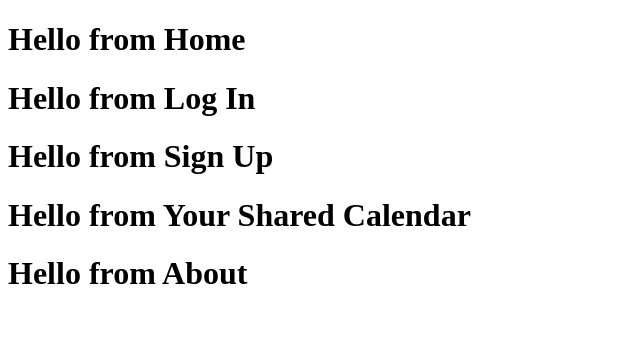
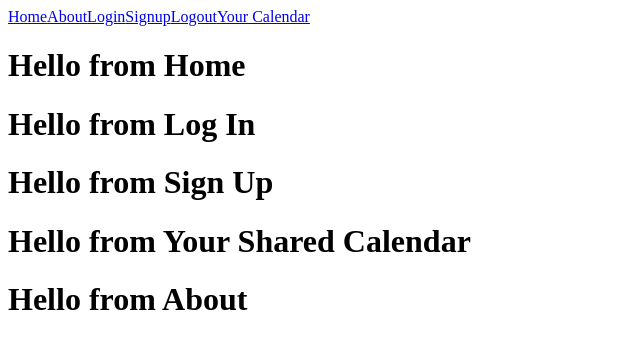
Before and after one commit to jikehara/Group-Calendar-App, a React (Create React App) app in the folder client/: page / in a window 1280 px wide. Shown: the top 348 px of the page, without its empty margins (0-640 px from the left). Built offline with nearby package versions, Linux system fonts and the light colour scheme.

Commit message:
Added some little bits of navigation with NavLink.

```diff
--- a/client/src/App.js
+++ b/client/src/App.js
@@ -5,14 +5,18 @@ import LogIn from './components/authorization/LogIn'
 import SignUp from './components/authorization/SignUp'
 import SharedCalendar from './components/calendar/SharedCalendar'
 import About from './components/About'
+import NavBar from './components/navigation/NavBar'
 
 const App = () =>
+  <BrowserRouter>
     <div>
+      <NavBar />
       <Home />
       <LogIn />
       <SignUp />
       <SharedCalendar />
       <About />
     </div>
+  </BrowserRouter>
 
 export default App
--- /dev/null
+++ b/client/src/components/navigation/NavBar.js
@@ -0,0 +1,23 @@
+import React from 'react'
+// import AppBar from 'material-ui/AppBar'
+// import Typography from 'material-ui/Typography'
+// import Button from 'material-ui/Button'
+import {NavLink} from 'react-router-dom'
+
+const NavBar = (onClick) =>
+  <div>
+    <nav>
+      <NavLink
+        to='/'>Home
+      </NavLink>
+      <NavLink
+        to='/about'>About
+      </NavLink>
+      <NavLink to='/login'>Login</NavLink>
+      <NavLink to='/signup'>Signup</NavLink>
+      <NavLink to='/logout'>Logout</NavLink>
+      <NavLink to='/your-calendar'>Your Calendar</NavLink>
+    </nav>
+  </div>
+
+export default NavBar
```
Also changed, not shown: client/src/components/navigation/NavItem.js (added, +8 -0 lines). Lines whose indentation alone changed are shown as unchanged.
